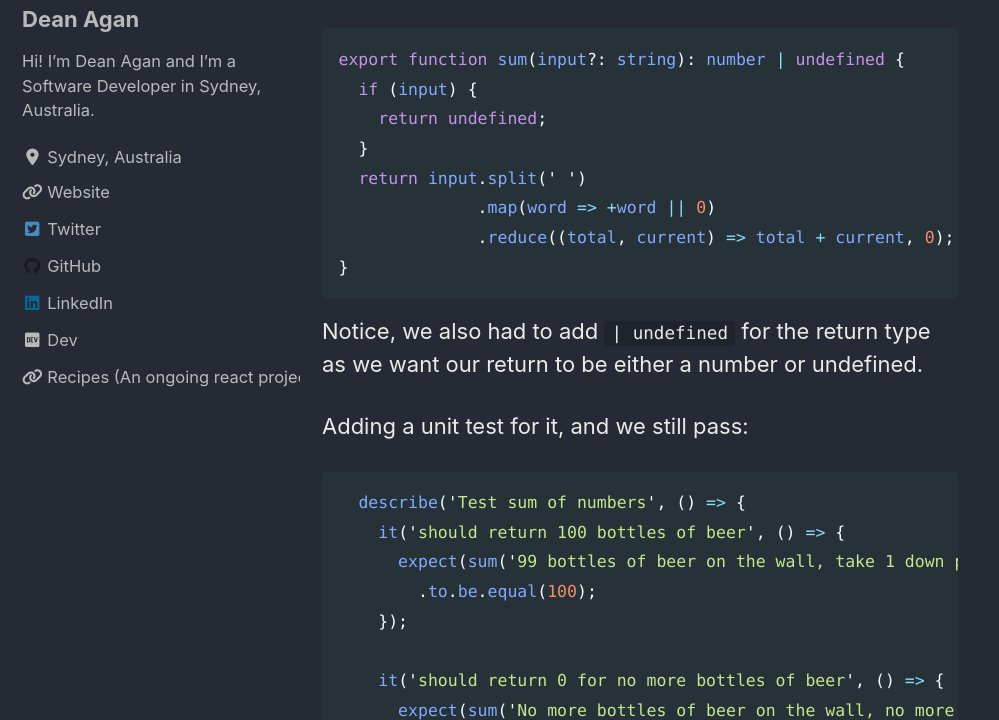
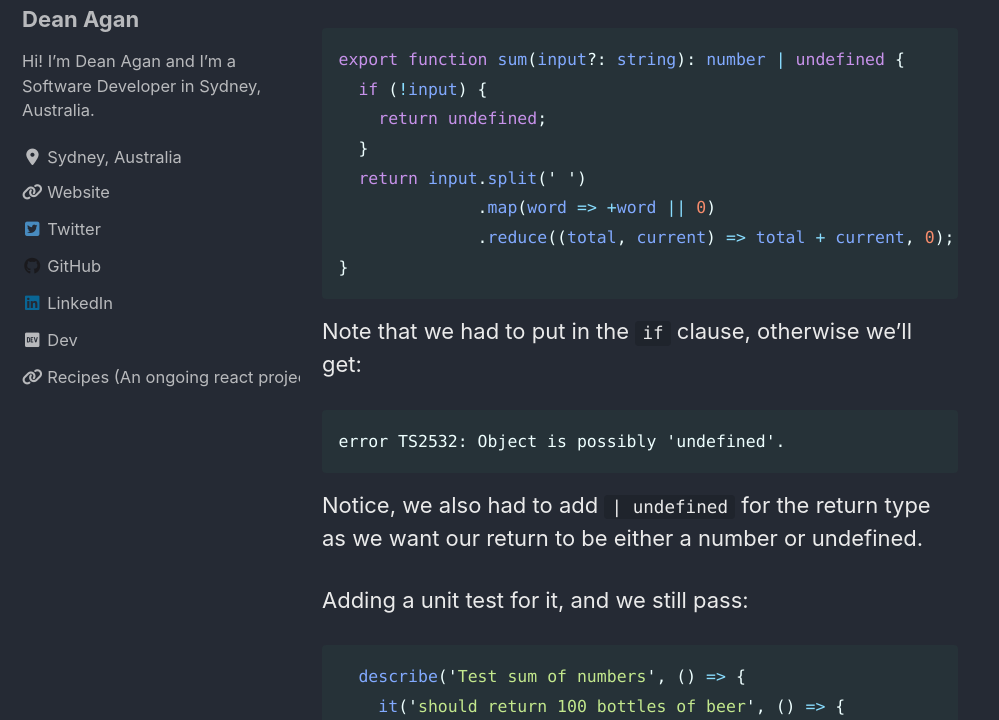
Before and after one commit to deanagan/deanagan.github.io, a Jekyll site: the page built from _posts/2020-09-03-Discovering-Typescript-Operators.md, in a window 1280 px wide and 900 px high, scrolled down 2374 px, cut to the strip 180-900 px from the top of the window. Shown: the whole strip, without its empty margins (0-999 px from the left). Built offline with Jekyll 4.4.1, drawn with Linux system fonts in a browser that asks for light colours; cached includes are drawn as plain includes; nearby versions of some CDN libraries.

Commit message:
Updated to fix typo

````diff
--- a/_posts/2020-09-03-Discovering-Typescript-Operators.md
+++ b/_posts/2020-09-03-Discovering-Typescript-Operators.md
@@ -80,7 +80,7 @@ So what if the requirements change where the input string is now optional? We ha
 With that, let's change our function:
 ```javascript
 export function sum(input?: string): number | undefined {
-  if (input) {
+  if (!input) {
     return undefined;
   }
   return input.split(' ')
@@ -88,7 +88,10 @@ export function sum(input?: string): number | undefined {
               .reduce((total, current) => total + current, 0);
 }
 ```
-
+Note that we had to put in the `if` clause, otherwise we'll get:
+```
+error TS2532: Object is possibly 'undefined'.
+```
 Notice, we also had to add `| undefined` for the return type as we want our return to be either a number or undefined.
 
 Adding a unit test for it, and we still pass:
````
